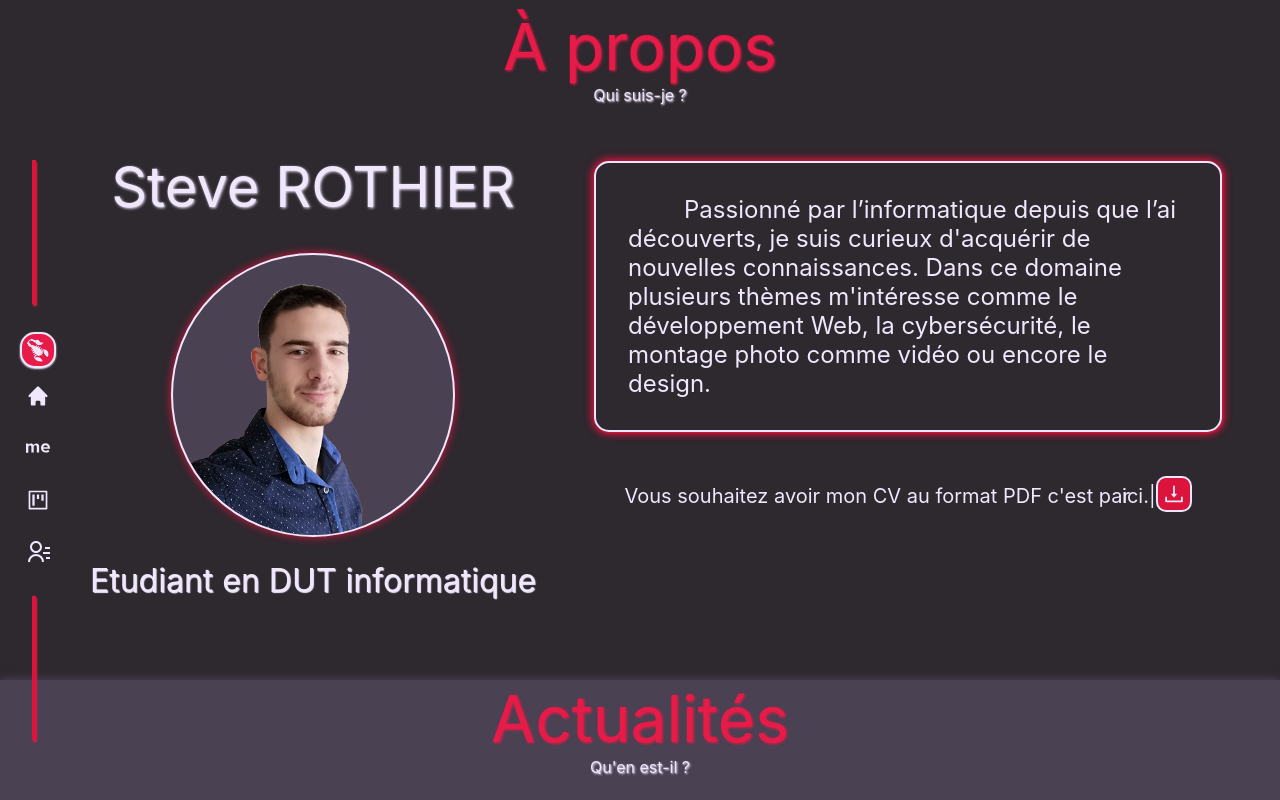
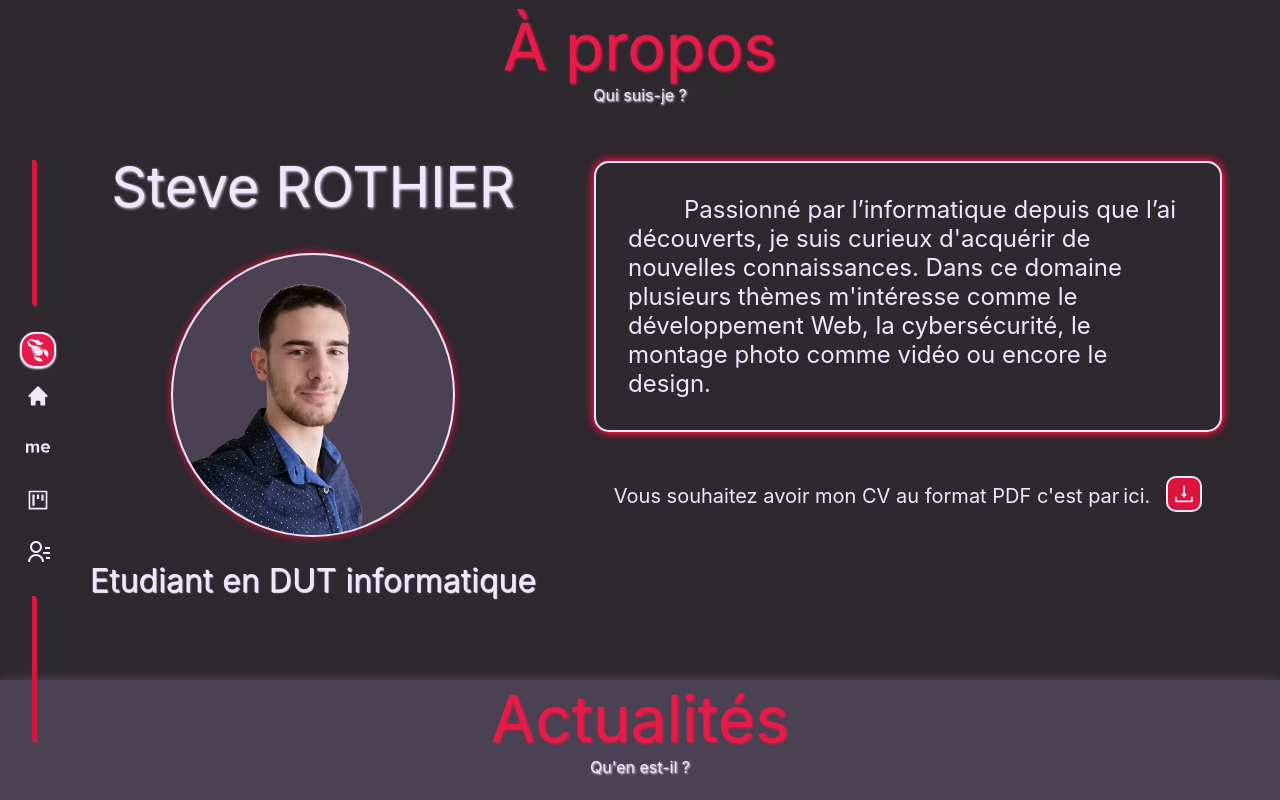
Before and after one commit to SteveRothier/MyPortfolio, a React (Create React App) app: page /portfolio in a window 1280 px wide. Shown: the top 800 px of the page. Built offline with nearby package versions, Linux system fonts and the light colour scheme.

Commit message:
add style to the Resume link

```diff
--- a/src/component/Profil/Profil.css
+++ b/src/component/Profil/Profil.css
@@ -103,6 +103,12 @@
 
 .myCvNonePhone {
     display: none;
+}
+
+.cvLink {
+    color: #F0E7FD;
+    padding-left: 0.75rem;
+    padding-right: 1rem;
 }
 
 @media screen and (max-width: 1250px) {
--- a/src/component/Profil/Profil.js
+++ b/src/component/Profil/Profil.js
@@ -31,14 +31,14 @@ function Profil() {
                     </div>
                     <div className='myCv'>
                         <p>Vous souhaitez avoir mon CV au format PDF c'est par </p>
-                        <a href={cv}>ici.</a> |
+                        <a className='cvLink' href={cv}>ici.</a>
                         <a href={cv} download> <AiOutlineDownload className='myCvDownload'/></a>
                     </div>
                 </div>
             </div>
             <div className='myCvNone'>
                 <p>Vous souhaitez avoir mon CV au format PDF c'est par </p>
-                <a href={cv}>ici.</a> |
+                <a className='websiteLink' href={cv}>ici.</a> |
                 <div>
                     <a href={cv} download> <AiOutlineDownload className='myCvDownload'/></a>
                 </div>
```
